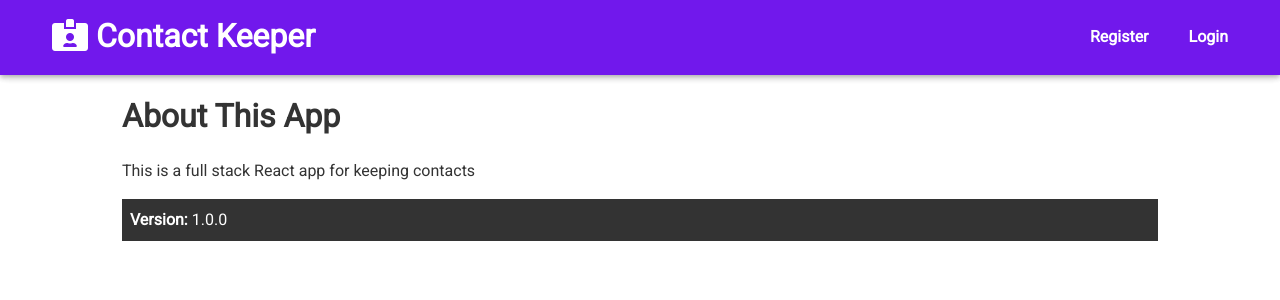
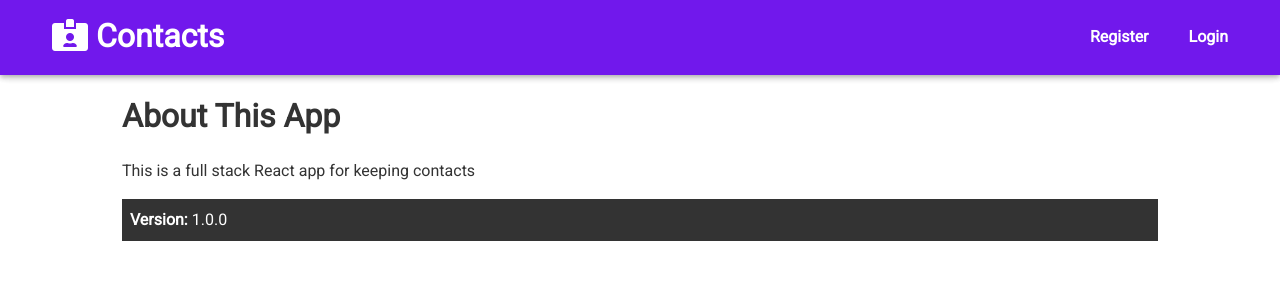
Before and after one commit to koftov/contact-keeper, a React (Create React App) app in the folder client/: page /about in a window 1280 px wide. Shown: the top 300 px of the page. Built offline with nearby package versions, Linux system fonts and the light colour scheme; no server answers.

Commit message:
Update Navbar.js

```diff
--- a/client/src/components/layout/Navbar.js
+++ b/client/src/components/layout/Navbar.js
@@ -62,7 +62,7 @@ Navbar.propTypes = {
 };
 
 Navbar.defaultProps = {
-  title: 'Contact Keeper',
+  title: 'Contacts',
   icon: 'fas fa-id-card-alt'
 };
 
```
